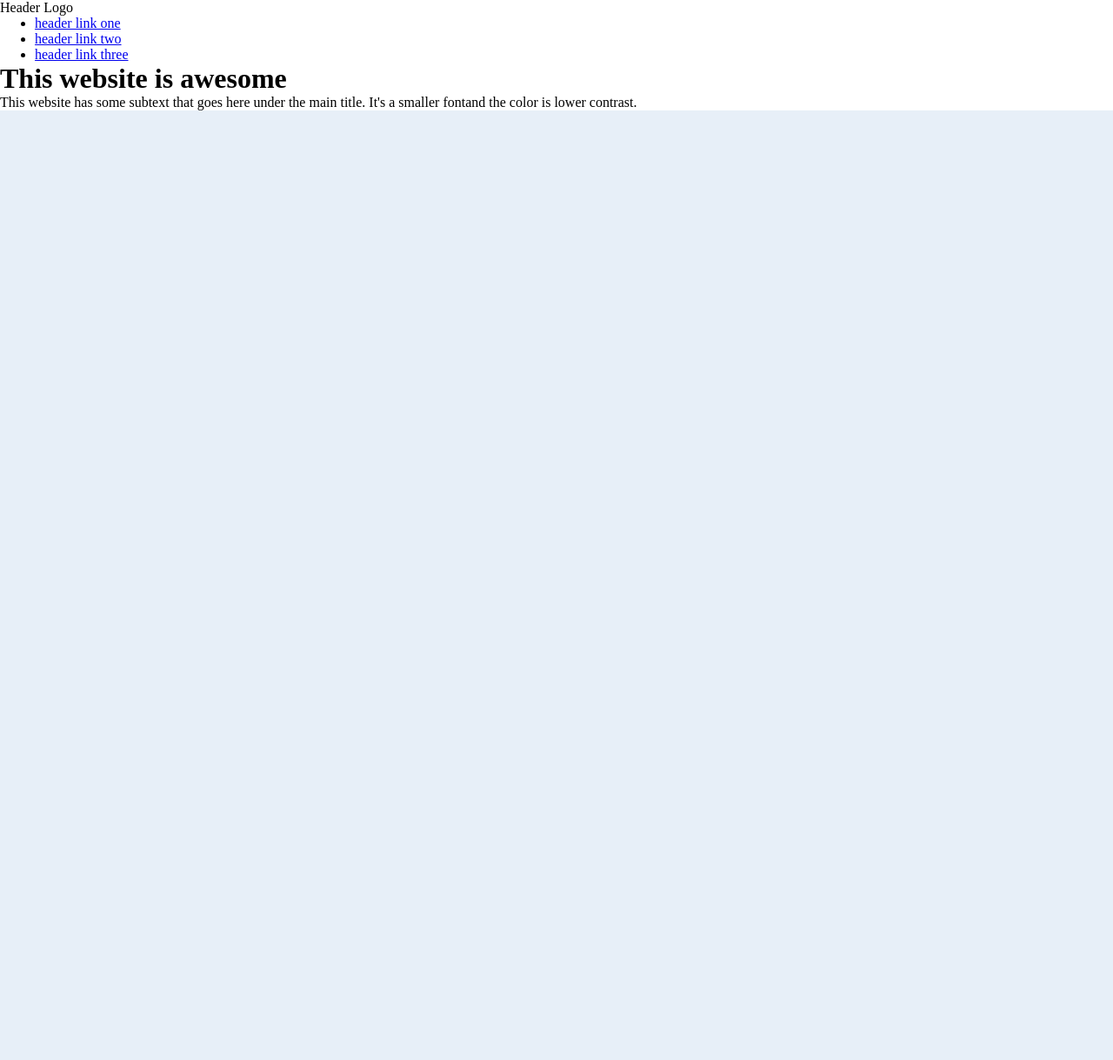
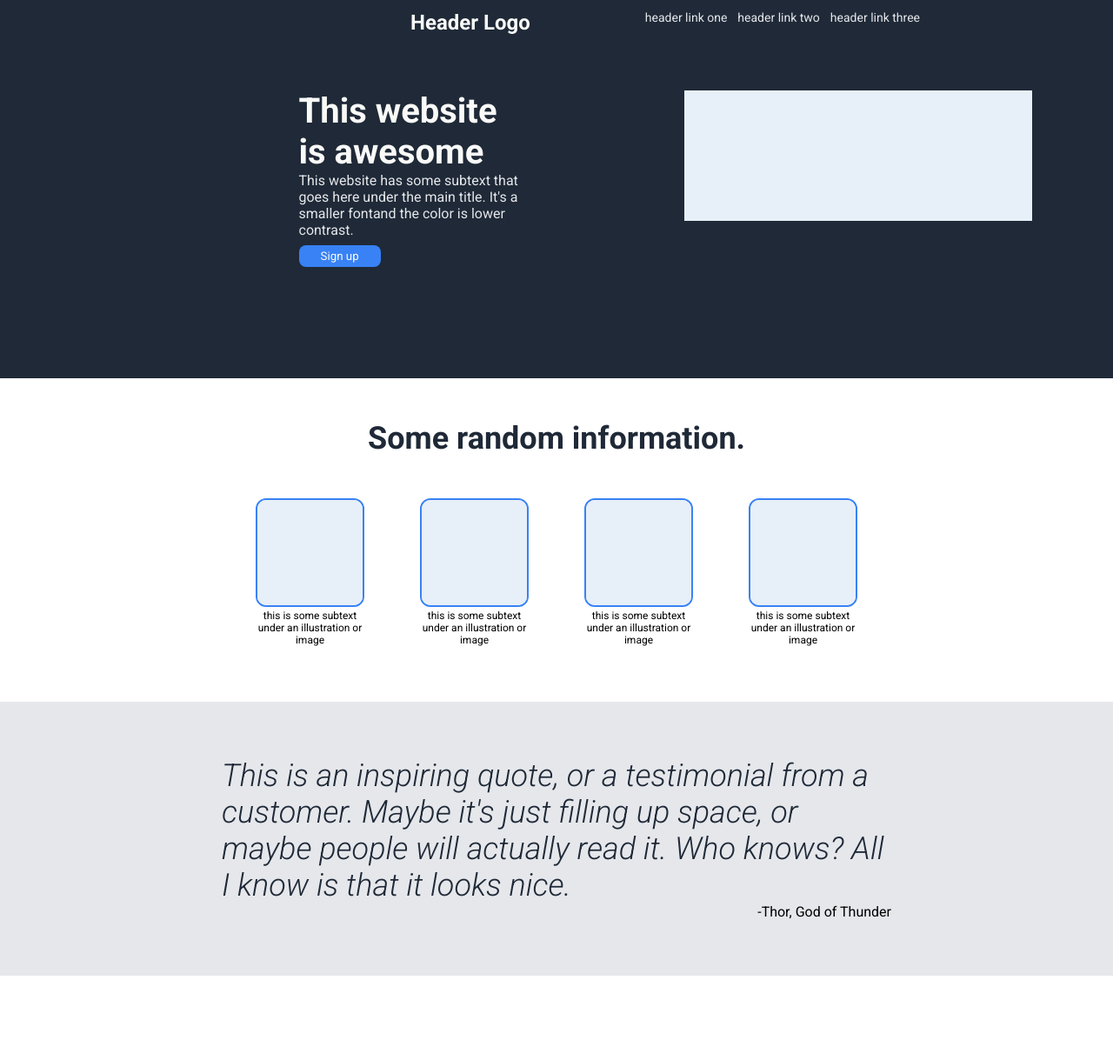
Before and after one commit to ilmfeemster/odin-landing-page, a plain HTML site: page index.html in a window 1280 px wide. Shown: the top 1219 px of the page at 87% size. Drawn offline with Linux system fonts and the light colour scheme.

Commit message:
add css and flexbox

```diff
--- a/index.html
+++ b/index.html
@@ -6,24 +6,28 @@
     <meta name="viewport" content="width=device-width, initial-scale=1.0">
     <title>Odin Landing Page</title>
     <link rel="stylesheet" href="styles.css">
+    <link rel="preconnect" href="https://fonts.googleapis.com">
+    <link rel="preconnect" href="https://fonts.gstatic.com" crossorigin>
+    <link href="https://fonts.googleapis.com/css2?family=Roboto:ital,wght@0,400;0,700;1,300&display=swap" rel="stylesheet">
 </head>
 <body>
     <div class="header">
-        <p>Header Logo</p>
-        <ul>
-            <li><a href="#">header link one</a></li>
-            <li><a href="#">header link two</a></li>
-            <li><a href="#">header link three</a></li>
+        <p class="logo">Header Logo</p>
+        <ul class="headerLinks">
+            <a href="#">header link one</a>
+            <a href="#">header link two</a>
+            <a href="#">header link three</a>
         </ul>
     </div>
     <div class="sectionOne">
         <div class="sectionOneLeft">
             <h1>This website is awesome</h1>
-            <p>
+            <p class="sectionOneSubtext">
                 This website has some subtext that goes
                 here under the main title. It's a smaller
                 fontand the color is lower contrast.
             </p>
+            <button class="signUpButton">Sign up</button>
         </div>
         <div class="sectionOneRight">
             <img src="./images/26986__15852.webp" alt="grey placeholder image">
@@ -49,14 +53,16 @@
         </div>
     </div>
     <div class="testimonial">
+        <div class="testContainer">
         <i>
-            <p>
+            <p class="quote">
                 This is an inspiring quote, or a testimonial from a customer. Maybe it's
                 just filling up space, or maybe people will actually read it. Who knows? All
                 I know is that it looks nice.
             </p>
         </i>
-        <p>-Thor, God of Thunder</p>
+        <p class="stubborn">-Thor, God of Thunder</p>
+        </div>
     </div>
     <div class="signUpSection">
         <div class="signUpBox">
@@ -64,7 +70,7 @@
                 <h3>Call to action! It's time!</h3>
                 <p>Sign up for our product by clicking that button right over there!</p>
             </div>
-            <button>Sign Up</button>
+            <button class="signUpButton">Sign Up</button>
         </div>
     </div>
     <div class="footer">Copyright © The Odin Project 2021</div>
--- a/styles.css
+++ b/styles.css
@@ -1,18 +1,165 @@
 * {
     margin: 0;
+    font-family: "Roboto" , sans-serif;
 }
 
 body {
     display: flex;
     flex-direction: column;
 }
-s
+
+a {
+    text-decoration: none;
+    color: #e5e7eb;
+    font-size: 14px;
+}
+
+ul {
+    list-style-type: none;
+}
+
+h1 {
+    font-weight: bold;
+    font-size: 40px;
+}
+
+h2 {
+    font-size: 36px;
+    font-weight: bold;
+    color: #1f2937;
+    text-align: center;
+    padding: 48px 0px;
+}
+
 img {
-    width: 200px;
-    height: 100px;
+    width: 400px;
+    height: 150px;
 }
 
 .infoImage img {
-    height: 100px;
-    width: 100px;
+    height: 125px;
+    width: 125px;
+    border-style: solid;
+    border-width: 2px;
+    border-color: #3882f6;
+    border-radius: 12px;
+    box-sizing: border-box;
 }
+
+.header {
+    display: flex;
+    justify-content: space-between;
+    padding: 12px;
+    color: #f9faf8;
+    background-color: #1f2937;
+    padding-bottom: 64px;
+}
+
+.headerLinks {
+    padding-right: 210px;
+    display: flex;
+    gap: 12px;
+}
+
+.logo {
+    font-size: 24px;
+    font-weight: bold;
+    padding-left: 460px;
+}
+
+.sectionOne {
+    background-color: #1f2937;
+    color: #f9faf8;
+    display: flex;
+    justify-content: space-around;
+    padding-bottom: 128px;
+}
+
+.sectionOneSubtext {
+    margin-bottom: 8px;
+}
+
+.sectionOneLeft {
+    max-width: 20%;
+    padding-left: 250px;
+}
+
+.sectionOne p {
+    color: #e5e7eb;
+}
+
+.moreInfo{
+    display: flex;
+    justify-content: center;
+    gap: 64px;
+    text-align: center;
+    padding-bottom: 64px;
+}
+
+.infoImage {
+    max-width: 125px;
+    font-size: 12px;
+}
+
+.testimonial {
+    background-color: #e5e7eb;
+    display: flex;
+    justify-content: center;
+}
+
+.testContainer{
+    max-width: 770px;
+    display: flex;
+    flex-direction: column;
+    padding: 64px 0px;
+}
+
+.stubborn {
+    align-self: flex-end;
+}
+
+.quote{
+    font-size: 36px;
+    color: #1f2937;
+}
+
+.signUpSection{
+    padding: 100px 500px;
+}
+
+.signUpBox {
+    background-color: #3882f6;
+    color: #f9faf8;
+    display: flex;
+    padding: 50px 25px;
+    border-radius: 12px;
+    justify-content: space-around;
+}
+
+.signUpText{
+    display: flex;
+    flex-direction: column;
+}
+
+.signUpButton {
+    background-color: #3882f6;
+    color: #f9faf8;
+    border: none;
+    border-radius: 8px;
+    padding: 5px 25px;
+}
+
+.signUpBox .signUpButton {
+    border: 2px solid #f9faf8;
+    padding: 1px 20px;
+}
+
+.footer {
+    background-color: #1f2937;
+    display: flex;
+    justify-content: center;
+    align-items: center;
+    color: #f9faf8;
+    padding: 24px;
+    font-size: 12px;
+}
```
